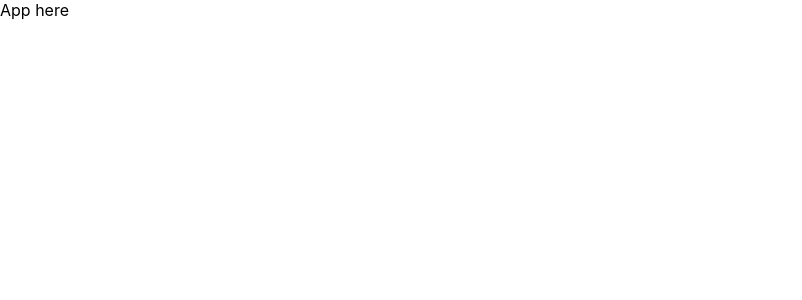
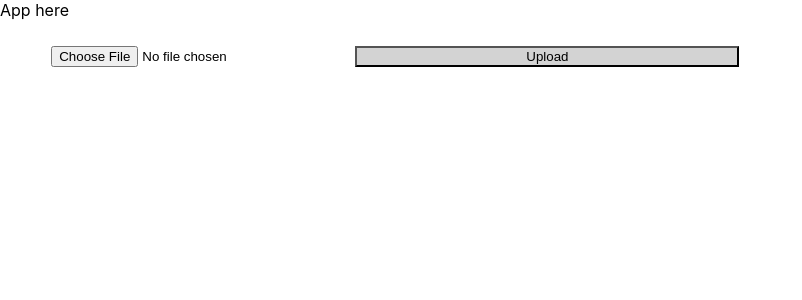
Before and after one commit to derickdss/cats, a React (Create React App) app: page / in a window 1280 px wide. Shown: the top 300 px of the page, without its empty margins (0-802 px from the left). Built offline with nearby package versions, Linux system fonts and the light colour scheme.

Commit message:
Added axios for ajax calls and defined function, state and ui for basic upload component

```diff
--- a/package.json
+++ b/package.json
@@ -6,6 +6,7 @@
     "@testing-library/jest-dom": "^5.11.4",
     "@testing-library/react": "^11.1.0",
     "@testing-library/user-event": "^12.1.10",
+    "axios": "^0.21.1",
     "react": "^17.0.2",
     "react-dom": "^17.0.2",
     "react-scripts": "4.0.3",
--- a/src/App.js
+++ b/src/App.js
@@ -1,9 +1,74 @@
-function App() {
+import React, { useState } from "react";
+import axios from "axios";
+
+const App = () => {
+  const [uploadImage, setUploadImage] = useState({});
+  const [uploading, setUploading] = useState(false);
+  const [justUploadedImage, setJustUploadedImage] = useState({});
+  const [error, setError] = useState({
+    error_status: false,
+    error_message: "",
+  });
+
+  const uploadFile = async () => {
+    setUploading(true);
+    let formData = new FormData();
+    formData.append("file", uploadImage);
+    formData.append("sub_id", Date.now());
+
+    axios.defaults.headers.common["x-api-key"] =
+      "0e4a38a2-b9a3-4865-96b6-156639088101"; //"DEMO-API-KEY"; // Replace this with your API Key
+    let response = await axios
+      .post("https://api.thecatapi.com/v1/images/upload", formData, {
+        headers: { "Content-Type": "multipart/form-data" },
+      })
+      .then((response) => setJustUploadedImage(response.data))
+      .then(() => setUploading(false))
+      .then(() => setUploadImage(null))
+      .catch((error) => {
+        setError({
+          error_status: true,
+          error_message: error.response.data.message,
+        });
+        setUploading(false);
+        setUploadImage(null);
+      });
+  };
+
+  function onFilePicked(e) {
+    const files = e.target.files;
+    if (files[0] !== undefined) {
+      if (files[0].name.lastIndexOf(".") <= 0) {
+        setError({
+          error_status: true,
+          error_message: "Invalid File type",
+        });
+        return;
+      }
+      setUploadImage(files[0]);
+    }
+  }
+
   return (
     <div>
       <div>App here</div>
+      <input
+        style={{
+          textAlign: "center",
+          margin: "2% 4%",
+        }}
+        type="file"
+        name="file"
+        onChange={onFilePicked}
+      />
+      <button
+        style={{ width: "30%", backgroundColor: "lightgrey" }}
+        onClick={() => console.log("uploading")}
+      >
+        Upload
+      </button>
     </div>
   );
-}
+};
 
 export default App;
```
Also changed, not shown: 1 other file (tests, documents, lock files or other folders).
